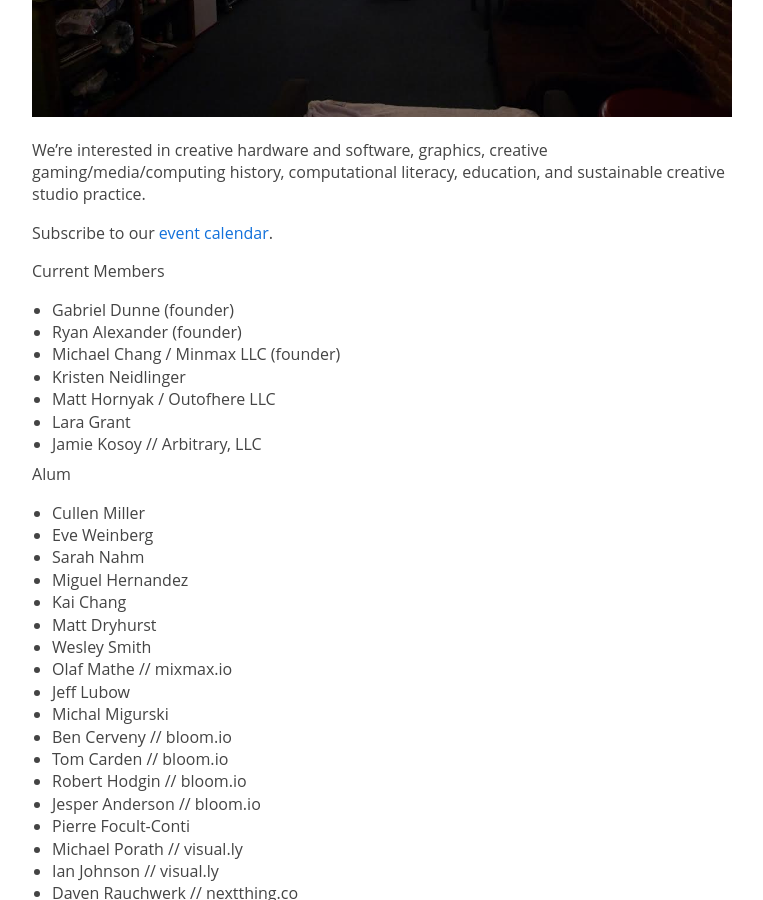
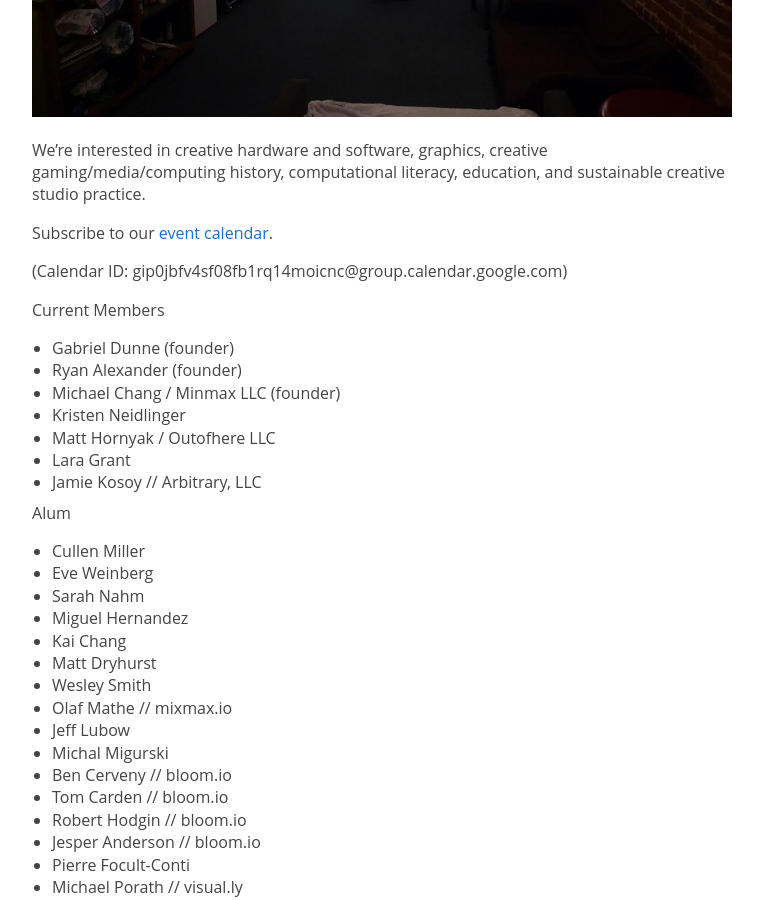
Before and after one commit to quilime/lab.shiny.ooo, a Jekyll site: the page built from about.md, in a window 1280 px wide and 900 px high, scrolled down 707 px. Shown: the whole window, without its empty margins (258-1021 px from the left). Built offline with Jekyll 4.4.1, drawn with Linux system fonts in a browser that asks for light colours; Markdown is read by kramdown in place of the engine named in the settings.

Commit message:
Added cal id

```diff
--- a/about.md
+++ b/about.md
@@ -12,6 +12,8 @@ ShinyLab is a shared studio/lab on Market St in San Francisco, CA founded in 201
 We're interested in creative hardware and software, graphics, creative gaming/media/computing history, computational literacy, education, and sustainable creative studio practice.
 
 Subscribe to our [event calendar](https://calendar.google.com/calendar/embed?src=gip0jbfv4sf08fb1rq14moicnc%40group.calendar.google.com&ctz=America/Los_Angeles).
+
+(Calendar ID: gip0jbfv4sf08fb1rq14moicnc@group.calendar.google.com)
 
 Current Members
 
```
